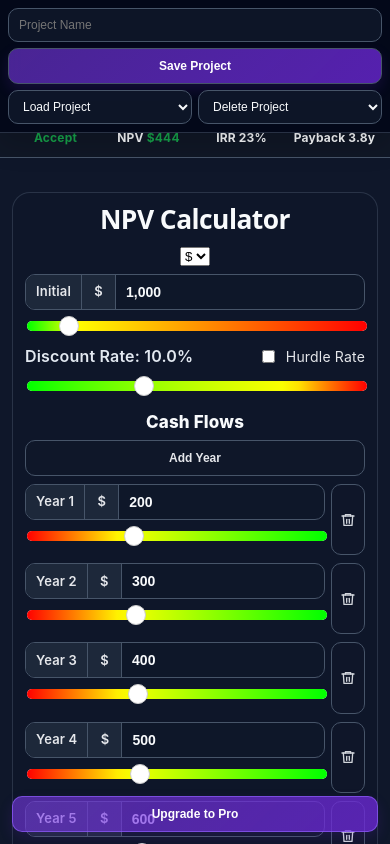
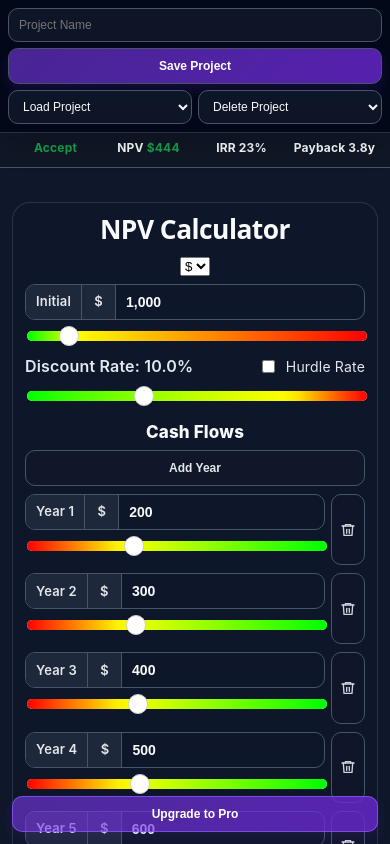
Before and after one commit to armstrma/npv-calculator, a React (Vite) app: page / in a window 390 px wide. Shown: the top 844 px of the page. Built offline with nearby package versions, Linux system fonts and the light colour scheme.

Commit message:
Increase spacing between mobile fixed headers

```diff
--- a/src/App.css
+++ b/src/App.css
@@ -583,13 +583,13 @@ th, td { border: 1px solid #334155; padding: 8px; text-align: left; }
   .container {
     display: flex;
     flex-direction: column;
-    margin-top: 146px;
+    margin-top: 154px;
   }
   .left, .right { width: 100% !important; }
   .metrics-dock { position: static; top: auto; margin-top: 10px; }
   .metrics-summary { grid-template-columns: repeat(2, minmax(0, 1fr)); }
   .mobile-metrics-header {
-    top: 88px;
+    top: 96px;
   }
   .mobile-metrics-header span {
     min-width: 0;
@@ -625,9 +625,9 @@ th, td { border: 1px solid #334155; padding: 8px; text-align: left; }
     bottom: 12px;
     width: auto;
   }
-  .container { margin-top: 178px; }
+  .container { margin-top: 188px; }
   .mobile-metrics-header {
-    top: 118px;
+    top: 128px;
   }
 }
 
```
